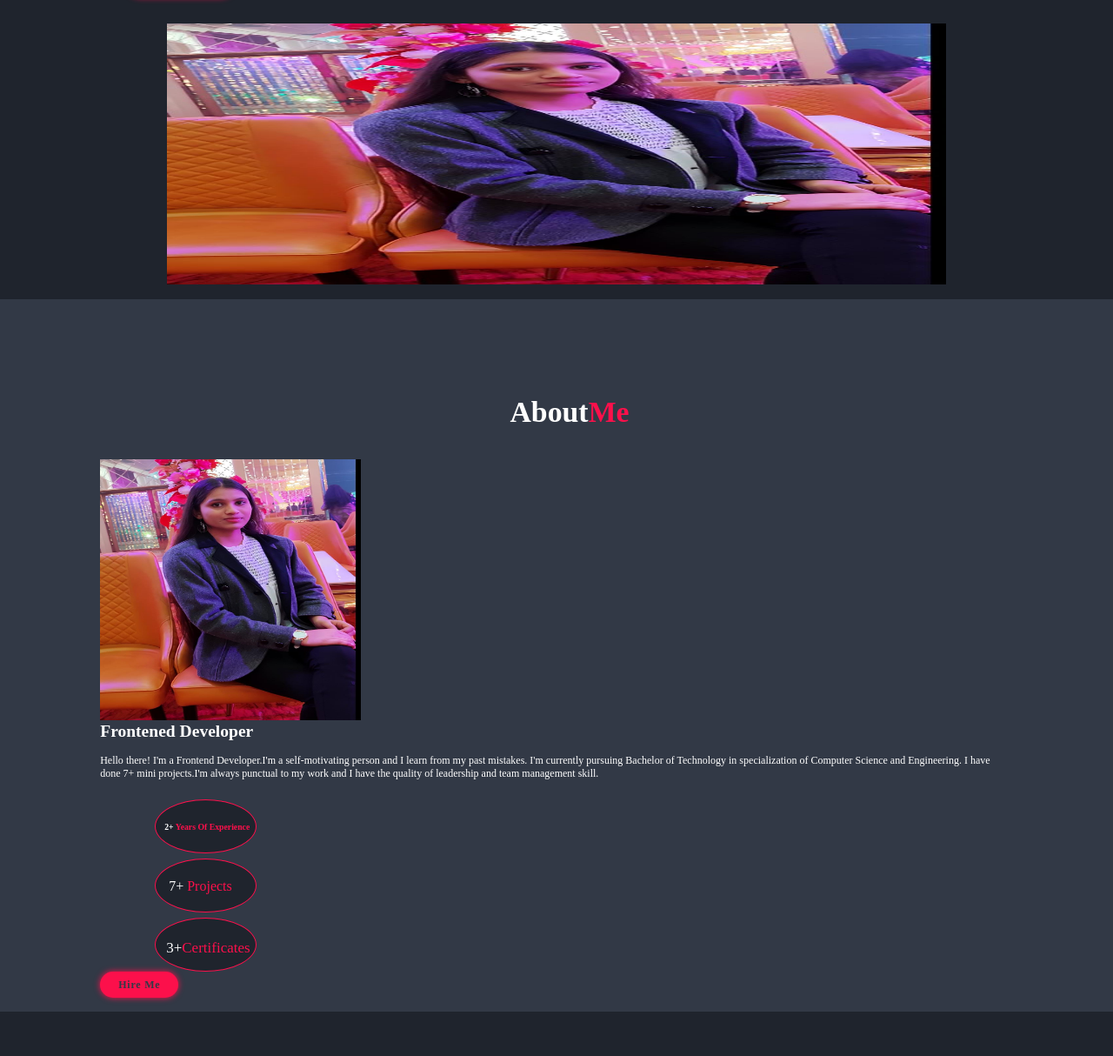
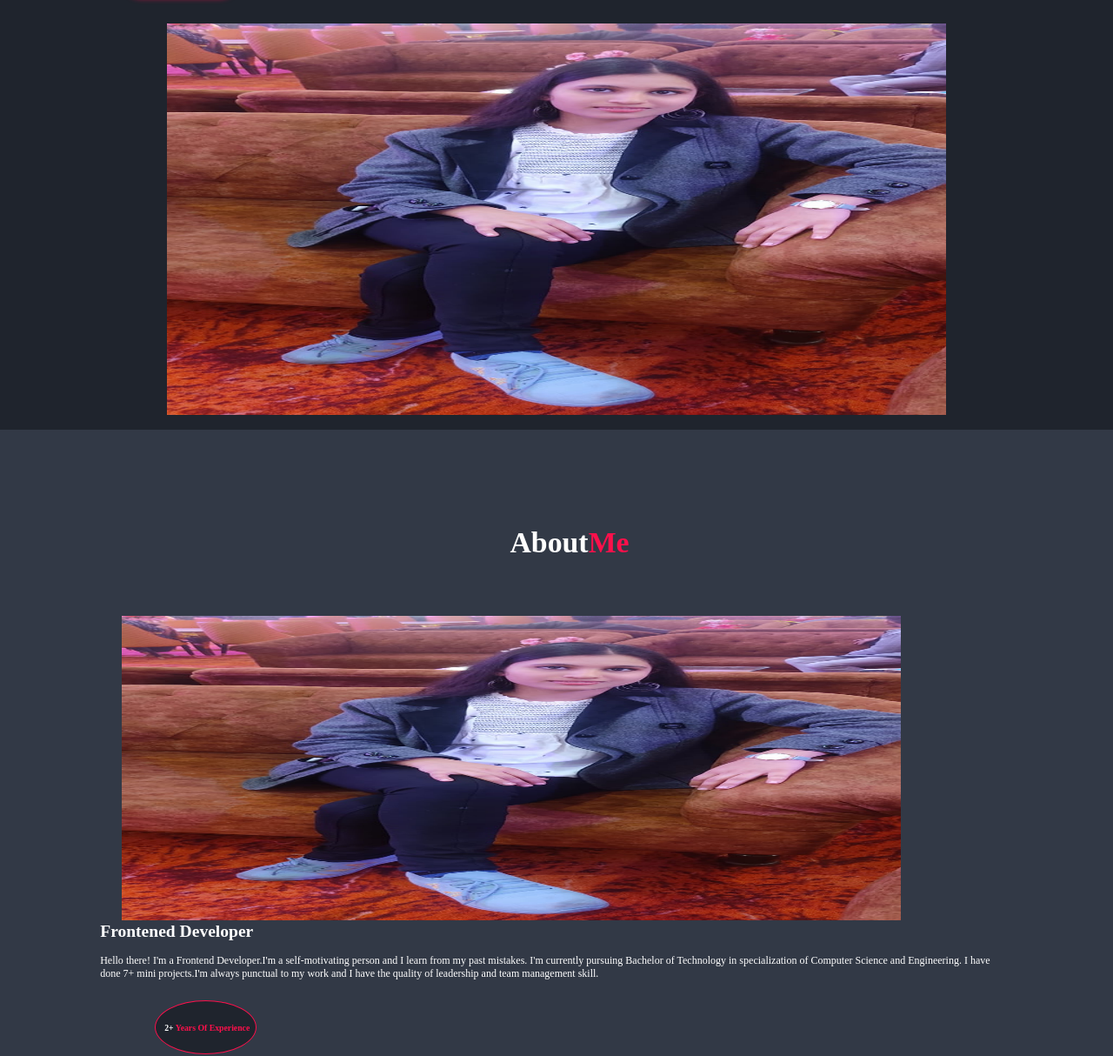
Before and after one commit to sandhaligupta18/Portfolio, a plain HTML site: page index.html in a window 1280 px wide. Shown: the part 306-1520 px from the top of the page at 87% size. Drawn offline with nearby package versions, Linux system fonts and the light colour scheme.

Commit message:
Update index.html

```diff
--- a/index.html
+++ b/index.html
@@ -43,17 +43,17 @@
             <a href="SANDHALI GUPTA.docx" class="btn">Download CV</a>
         </div>
         <div class="home-img">
-            <img src="sandhali.jpg" alt="" height="300px" width="300px">
+            <img src="bf7578a6-2ae7-4d82-9008-7f5bc2723bf2.jpg" alt="" height="450px" width="350px">
         </div>
     </section>
     <section class="about" id="about">
 
         <div class="about-content">
             <h2 class="heading">About<span>Me</span></h2>
-            <img src="sandhali.jpg" alt=""  height="300px" width="300px" >
+
             <div class="about-img">
-
-            </div>
+                <img src="bf7578a6-2ae7-4d82-9008-7f5bc2723bf2.jpg" alt=""  height="350px" width="550px" >
+                <div class="about-img1">
                     <h3>Frontened Developer</h3>
                 <p>Hello there! I'm a Frontend Developer.I'm a self-motivating person and I learn from my past mistakes.
                     I'm currently pursuing Bachelor of Technology in specialization of Computer Science and Engineering.
@@ -71,7 +71,10 @@
                     </div>
                     <div class="abouts3">3+<span>Certificates</span></div>
                 </div>
-            <a href="#" class="btn">Hire Me</a>
+                </div>
+            </div>
+
+            <a href="#" class="btn btn1">Hire Me</a>
         </div>
     </section>
     <section class="skills" id="skills">
```
Lines whose indentation alone changed are shown as unchanged.
